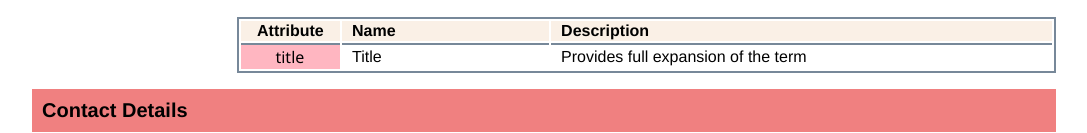
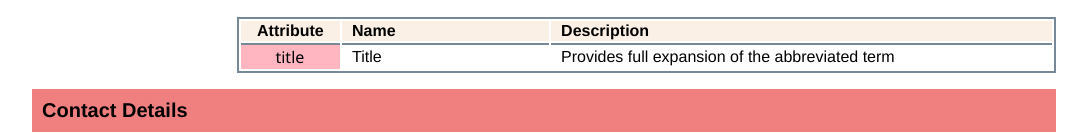
Before and after one commit to rithle/cheatsheet, a plain HTML site: page index.html in a window 1280 px wide. Shown: the part 611-744 px from the top of the page, without its empty margins (96-1183 px from the left). Drawn offline with Linux system fonts and the light colour scheme.

Commit message:
Edit abbreviation description

```diff
--- a/index.html
+++ b/index.html
@@ -100,7 +100,7 @@
                     <tr>
                         <td>title</td>
                         <td>Title</td>
-                        <td>Provides full expansion of the term</td>
+                        <td>Provides full expansion of the abbreviated term</td>
                     </tr>
                 </tbody>
             </table>
```
